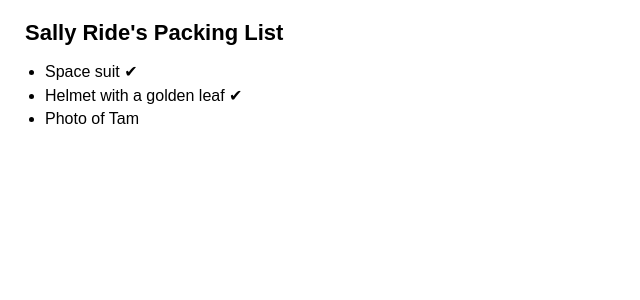
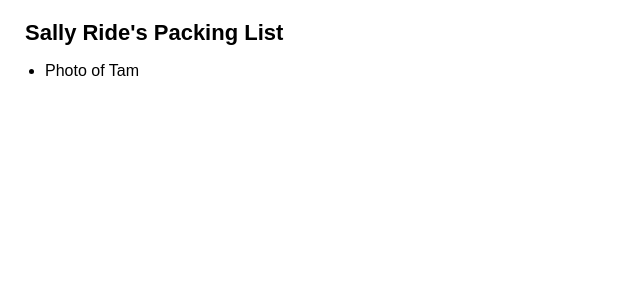
Before and after one commit to inai17ibar/react-sample-app, a React (Create React App) app: page / in a window 1280 px wide. Shown: the top 300 px of the page, without its empty margins (0-640 px from the left). Built offline with nearby package versions, Linux system fonts and the light colour scheme.

Commit message:
Conditionally returning nothing with

```diff
--- a/src/App.js
+++ b/src/App.js
@@ -3,7 +3,7 @@ import './App.css';
 
 function Item({ name, isPacked }) {
   if (isPacked) {
-    return <li className="item">{name} ✔</li>;
+    return null;
   }
   return <li className="item">{name}</li>;
 }
```
